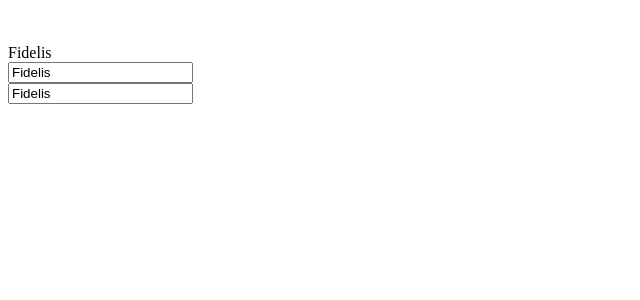
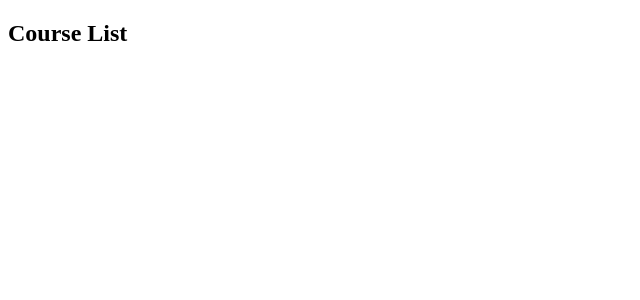
Before and after one commit to ClaudioFidelis/dio-angular, an Angular app: page / in a window 1280 px wide. Shown: the top 300 px of the page, without its empty margins (0-640 px from the left). Built offline with nearby package versions, Linux system fonts and the light colour scheme.

Commit message:
Criando um primeiro componente com template html

```diff
--- a/src/app/app.component.html
+++ b/src/app/app.component.html
@@ -1,10 +1 @@
-<br>
-<br>
-<!-- Renderizando por interpolação -->
-{{name}}
-<br>
-<!-- One Way Databind -->
-<input type="text" [ngModel]="name" name="name">
-<br>
-<!-- Two Way Databind -->
-<input type="text" [(ngModel)]="name" name="name">
+<app-course-list> </app-course-list>
--- a/src/app/app.module.ts
+++ b/src/app/app.module.ts
@@ -4,10 +4,12 @@ import { BrowserModule } from '@angular/platform-browser';
 import { FormsModule } from '@angular/forms';
 
 import { AppComponent } from './app.component';
+import { CourseListComponent } from './courses/course-list.component';
 
 @NgModule({
   declarations: [
-    AppComponent
+    AppComponent,
+    CourseListComponent
   ],
   imports: [
     BrowserModule,
--- /dev/null
+++ b/src/app/courses/course-list.component.html
@@ -0,0 +1 @@
+<h2> Course List </h2>
```
Also changed, not shown: src/app/courses/course-list.component.ts (added, +11 -0 lines).
